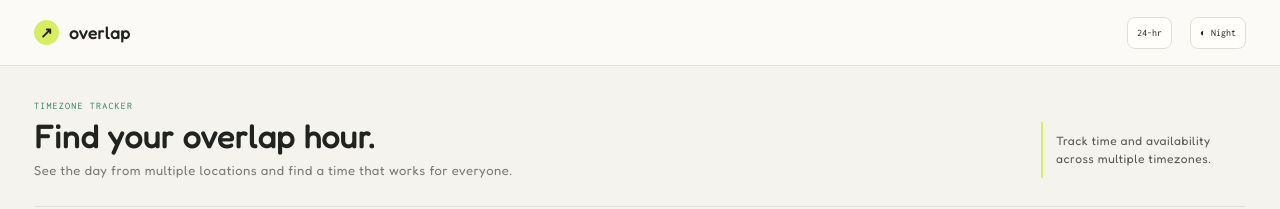
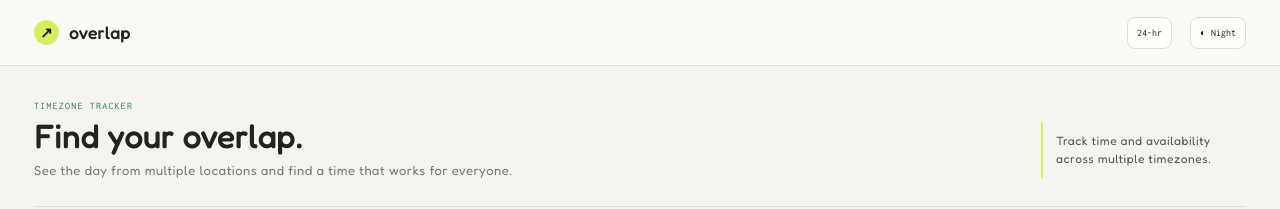
Before and after one commit to abidurr/overlap-alpine, a plain HTML site: page index.html in a window 1280 px wide. Shown: the top 209 px of the page. Drawn offline with nearby package versions, Linux system fonts and the light colour scheme.

Commit message:
title text update

```diff
--- a/index.html
+++ b/index.html
@@ -989,7 +989,7 @@
             <div class="heading">
                 <div>
                     <div class="eyebrow">Timezone Tracker</div>
-                    <h1>Find your overlap hour.</h1>
+                    <h1>Find your overlap.</h1>
                     <p class="intro">
                         See the day from multiple locations and find a time that
                         works for everyone.
```
